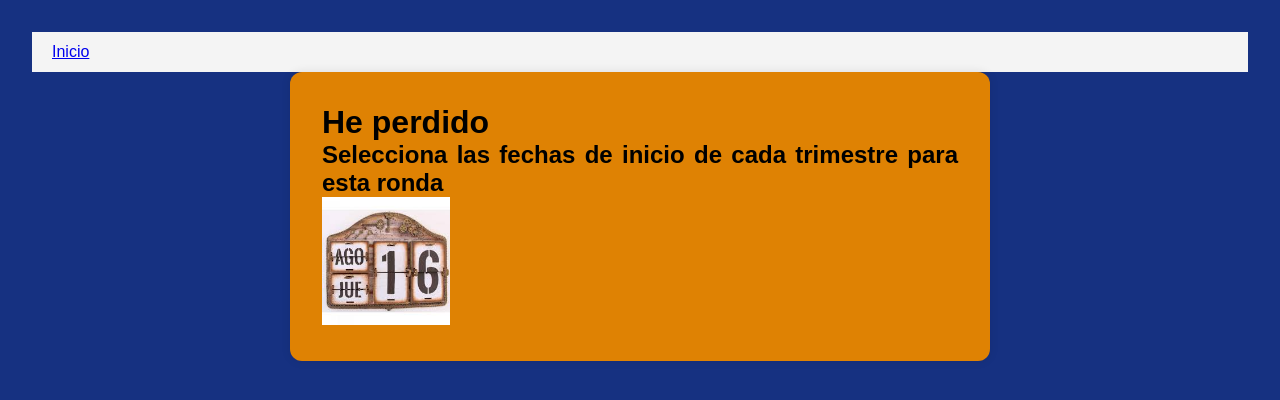
After one commit to IsmaLeal/hoja-gastos, a Flask app: template templates/dates.html in a window 1280 px wide. The commit adds this page. Shown: the top 400 px of the page. Run offline with Flask 3, Linux system fonts and the light colour scheme; the template is opened without the code that fills it, so the values that code supplies are empty; the visitor is signed in with stand-in values (Sample User, id 1); some libraries are stand-ins or nearby versions.

Commit message:
Change style.css, app.py, and login.html. Add dates.html and calendar.jpeg

```diff
--- a/app.py
+++ b/app.py
@@ -132,6 +132,20 @@ def submit():
 
     return render_template("index.html", message="Submission saved succesfully!", people=people)
 
+@app.route("/dates", methods=["GET", "POST"])
+def dates():
+    if request.method == "POST":
+        username = request.form["username"]
+        password = request.form["password"]
+        if username in USERS and USERS[username] == password:
+            session["user"] = username
+            return redirect(url_for("home"))
+        else:
+            return render_template("login.html", error="Oh Pepa!!\nCredenciales incorrectos")
+    return render_template("login.html")
+    term1 = request.form["Primer trimestre"]
+    term2 = request.form["Segundo trimestre"]
+    term3 = request.form["Tercer trimestre"]
 
 @app.route("/view")
 def view_entries():
--- a/static/style.css
+++ b/static/style.css
@@ -7,12 +7,12 @@
 }
 
 body {
-    background-color: #f0f4f8;
+    background-color: #163181;
     padding: 2rem;
 }
 
 .container {
-    background-color: #ffffff;
+    background-color: #df8203;
     padding: 2rem;
     border-radius: 12px;
     box-shadow: 0 0 10px rgba(0,0,0,0.1);
--- /dev/null
+++ b/templates/dates.html
@@ -0,0 +1,22 @@
+<!DOCTYPE html>
+<html lang="en">
+<head>
+    <meta charset="UTF-8">
+    <title>Term dates</title>
+    <link rel="stylesheet" href="{{ url_for('static', filename='style.css') }}">
+    <meta name="viewport" content="width=device-width, initial-scale=1.0">
+</head>
+<body>
+    <div class="topbar">
+        <a href="/">Inicio</a>
+    </div>
+
+    <div class="container">
+        <h1>He perdido</h1>
+        <h2>Selecciona las fechas de inicio de cada trimestre para esta ronda</h2>
+        <img style="width:8rem; height: auto;" alt="calendar_pic" src="../static/calendar.jpeg">
+
+        <form action="/" method="POST" enctype="multipart/form-data"></form>
+    </div>
+</body>
+</html>
--- a/templates/login.html
+++ b/templates/login.html
@@ -3,6 +3,7 @@
 <head>
     <meta charset="UTF-8">
     <title>Inicio de sesión</title>
+    <meta name="viewport" content="width=device-width, initial-scale=1.0">
     <style>
         body {
             background-color: #f5f5f5;
```
Also changed, not shown: static/calendar.jpeg (added).
